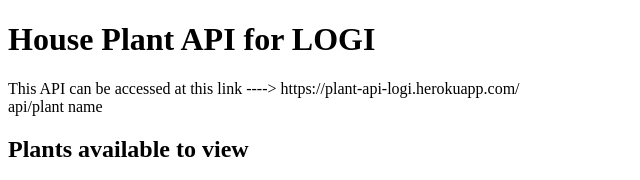
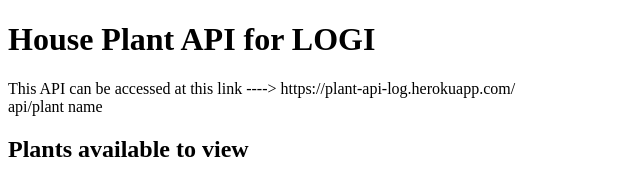
Before and after one commit to robcperry/house-plant-api, a website: page index.html in a window 1280 px wide. Shown: the top 180 px of the page, 0-640 px from the left. Drawn offline with Linux system fonts and the light colour scheme.

Commit message:
fixed link typo

```diff
--- a/index.html
+++ b/index.html
@@ -8,7 +8,7 @@
 </head>
 <body>
 <h1>House Plant API for LOGI</h1>
-<span>This API can be accessed at this link ----> https://plant-api-logi.herokuapp.com/</span><br>
+<span>This API can be accessed at this link ----> https://plant-api-log.herokuapp.com/</span><br>
 <span>api/plant name</span>
 
 <h2> Plants available to view </h2>
```
